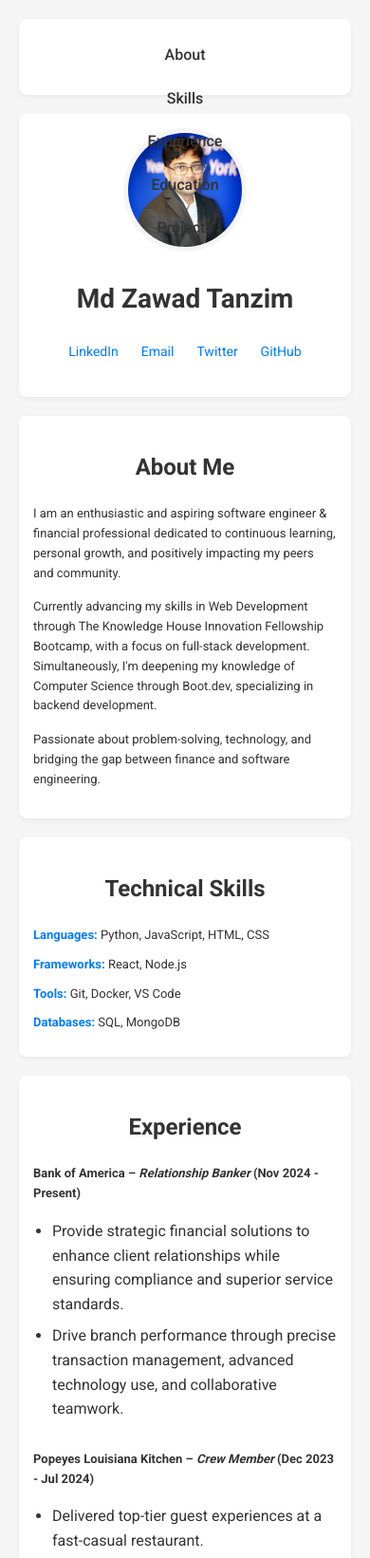
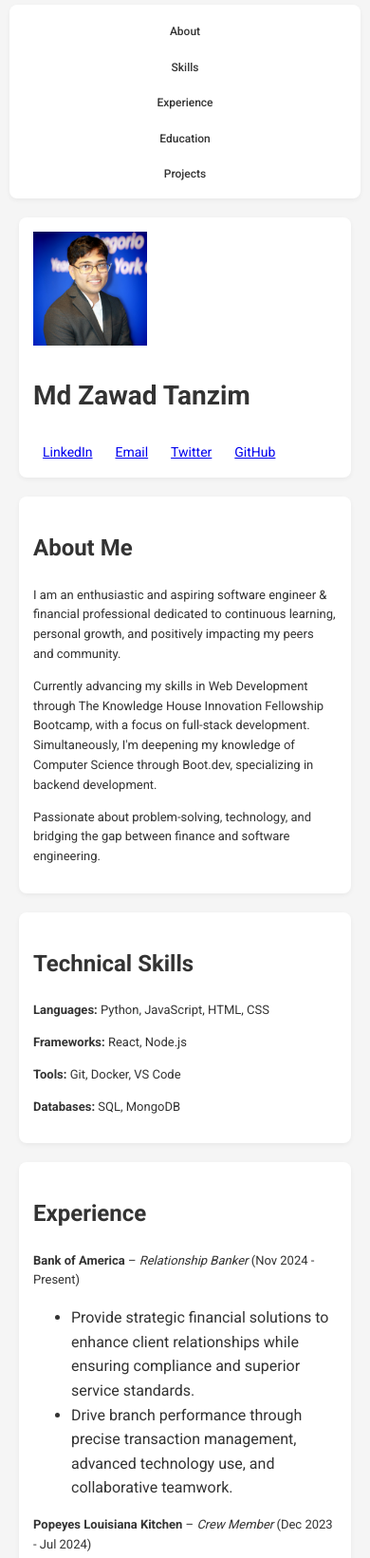
Before and after one commit to codelevoyage/Md-Zawad-Tanzim, a plain HTML site: page index.html in a window 390 px wide. Shown: the top 1641 px of the page at 95% size. Drawn offline with Linux system fonts and the light colour scheme.

Commit message:
Update styles.css

```diff
--- a/styles.css
+++ b/styles.css
@@ -1,8 +1,7 @@
 /* General Style */
-
 html {
-    scroll-padding-top: 100px; /* Added */
-    scroll-behavior: smooth; /* Added */
+    scroll-padding-top: 100px;
+    scroll-behavior: smooth;
 }
 
 body {
@@ -16,9 +15,9 @@ body {
 
 /* Navigation Bar */
 .navbar {
-    max-width: 900px;
-    margin: 40px auto 0;
-    padding: 20px;
+    max-width: 90%; /* Changed */
+    margin: 20px auto 0; /* Changed */
+    padding: 15px; /* Changed */
     background-color: #fff;
     box-shadow: 0 2px 5px rgba(0, 0, 0, 0.05);
     border-radius: 8px;
@@ -26,8 +25,8 @@ body {
     top: 0;
     z-index: 100;
     transition: transform 0.3s ease, box-shadow 0.3s ease;
-    height: 80px; /* Changed */
-    box-sizing: border-box; /* Changed */
+    height: 80px;
+    box-sizing: border-box;
 }
 
 .navbar ul {
@@ -53,48 +52,6 @@ body {
     color: #007BFF;
 }
 
-/* Hero Section */
-.hero {
-    text-align: center;
-    transition: transform 0.3s ease, box-shadow 0.3s ease;
-}
-
-.hero-content {
-    max-width: 600px;
-    margin: 0 auto;
-}
-
-.hero img {
-    border-radius: 50%;
-    width: 200px;
-    height: 200px;
-    border: 5px solid #f5f5f5;
-    /* Removed box-shadow */
-}
-
-.hero h1 {
-    font-size: 48px;
-    margin: 20px 0;
-    color: #333;
-}
-
-.social-links {
-    margin-top: 20px;
-    margin-bottom: 20px;
-}
-
-.social-links a {
-    margin: 0 15px;
-    color: #007BFF;
-    font-size: 16px;
-    text-decoration: none;
-}
-
-.social-links a:hover {
-    text-decoration: underline;
-    color: #0056b3;
-}
-
 /* Section Styles */
 .section {
     max-width: 900px;
@@ -104,106 +61,16 @@ body {
     box-shadow: 0 2px 5px rgba(0, 0, 0, 0.05);
     border-radius: 8px;
     transition: transform 0.3s ease, box-shadow 0.3s ease;
-    scroll-margin-top: 100px; /* Changed */
-}
-
-/* Hover Effect for Sections */
-.section:hover {
-    transform: scale(1.02);
-    box-shadow: 0 4px 10px rgba(0, 0, 0, 0.1);
-}
-
-.section h2 {
-    font-size: 32px;
-    color: #333;
-    margin-bottom: 20px;
-    text-align: center;
-}
-
-.section p {
-    font-size: 16px;
-    margin-bottom: 15px;
-}
-
-/* Skills Section */
-.skills-list p {
-    margin: 10px 0;
-}
-
-.skills-list strong {
-    color: #007BFF;
-}
-
-/* Experience and Education Sections */
-.experience-item, .education-item {
-    margin-bottom: 30px;
-}
-
-.experience-item p, .education-item p {
-    font-weight: bold;
-    margin-bottom: 10px;
-}
-
-.experience-item ul, .education-item ul {
-    padding-left: 20px;
-    list-style-type: disc;
-}
-
-.experience-item li, .education-item li {
-    margin-bottom: 8px;
-}
-
-/* Projects Section */
-.projects-grid {
-    display: grid;
-    grid-template-columns: repeat(auto-fit, minmax(250px, 1fr));
-    gap: 20px;
-    margin-top: 20px;
-}
-
-.project-card {
-    background-color: #f9f9f9;
-    padding: 20px;
-    border-radius: 8px;
-    box-shadow: 0 2px 5px rgba(0, 0, 0, 0.05);
-    text-align: center;
-}
-
-.project-card h3 {
-    font-size: 20px;
-    margin-bottom: 10px;
-    color: #333;
-}
-
-.project-card p {
-    font-size: 14px;
-    color: #666;
-}
-
-.project-link {
-    display: inline-block;
-    margin-top: 10px;
-    color: #007BFF;
-    text-decoration: none;
-}
-
-.project-link:hover {
-    text-decoration: underline;
-}
-
-.project-note {
-    text-align: center;
-    font-style: italic;
-    color: #666;
-    margin-top: 20px;
+    scroll-margin-top: 100px;
 }
 
 /* Media Queries for Responsiveness */
 @media (max-width: 768px) {
-    /* Navigation Bar */
     .navbar {
-        margin: 20px;
-        padding: 15px;
+        margin: 10px auto; /* Changed */
+        padding: 10px; /* Changed */
+        height: auto; /* Changed */
+        max-width: 95%; /* Changed */
     }
 
     .navbar ul {
@@ -212,10 +79,14 @@ body {
     }
 
     .navbar li {
-        margin: 10px 0;
+        margin: 8px 0; /* Changed */
     }
 
-    /* Hero Section */
+    .navbar a {
+        font-size: 14px; /* Changed */
+    }
+
+    /* Rest of your 768px rules remain unchanged */
     .hero {
         padding: 15px;
     }
@@ -234,7 +105,6 @@ body {
         font-size: 14px;
     }
 
-    /* Sections */
     .section {
         margin: 20px;
         padding: 15px;
@@ -248,14 +118,26 @@ body {
         font-size: 14px;
     }
 
-    /* Projects Grid */
     .projects-grid {
         grid-template-columns: 1fr;
     }
 }
 
 @media (max-width: 480px) {
-    /* Hero Section */
+    .navbar {
+        padding: 8px; /* Added */
+        margin: 5px auto; /* Added */
+    }
+
+    .navbar a {
+        font-size: 12px; /* Added */
+    }
+
+    .navbar li {
+        margin: 6px 0; /* Added */
+    }
+
+    /* Rest of your 480px rules remain unchanged */
     .hero img {
         width: 120px;
         height: 120px;
@@ -265,7 +147,6 @@ body {
         font-size: 28px;
     }
 
-    /* Sections */
     .section h2 {
         font-size: 24px;
     }
@@ -274,3 +155,5 @@ body {
         font-size: 13px;
     }
 }
+
+/* Rest of your CSS remains unchanged */
```
